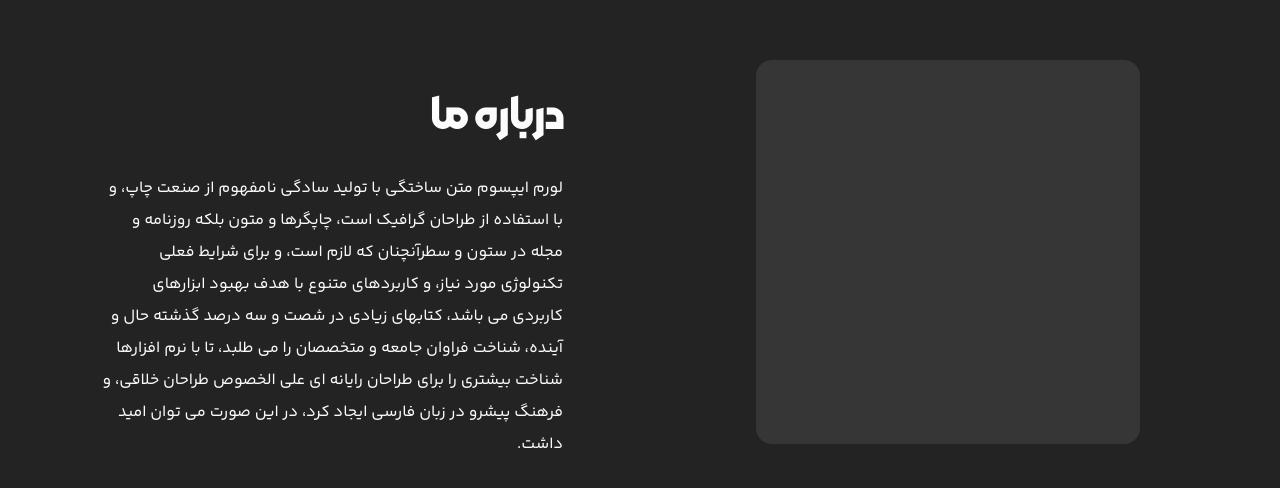
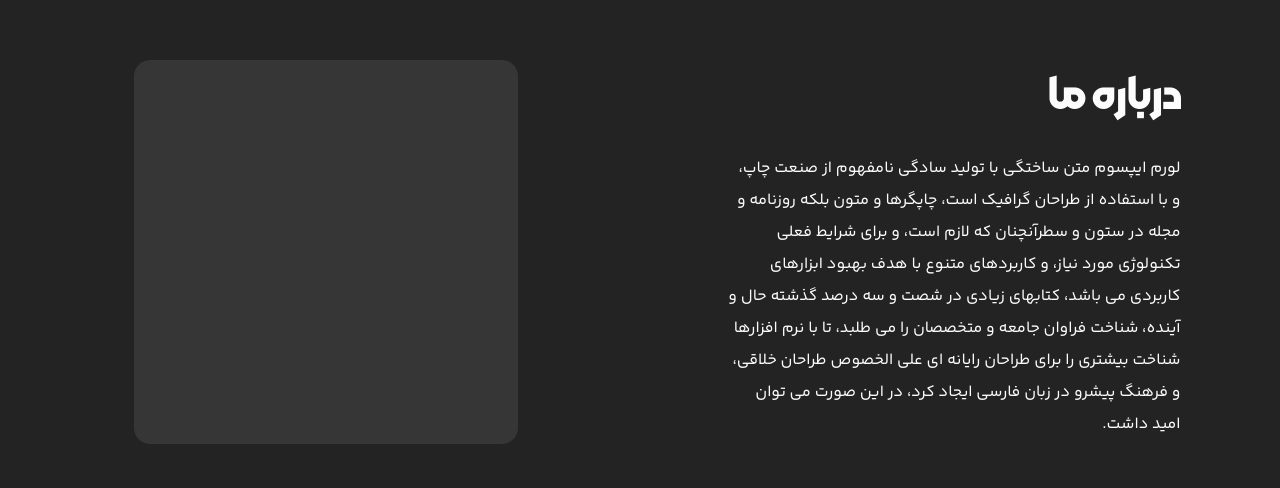
Before and after one commit to FarzadVav/plus-website, a Next.js app: page / in a window 1280 px wide. Shown: the part 1972-2460 px from the top of the page. Built offline with nearby package versions, Linux system fonts and the light colour scheme; a web font is replaced by a local one.

Commit message:
fix AboutSection

```diff
--- a/components/reusable/AboutSection.tsx
+++ b/components/reusable/AboutSection.tsx
@@ -32,9 +32,22 @@ const AboutSection = forwardRef<HTMLDivElement, AboutSectionProps>(
             </div>
           </div>
         )}
-        <div className="wrapper lg:h-screen lg:pt-20 grid grid-cols-1 lg:grid-cols-2">
+        <div className="wrapper lg:h-screen lg:pt-20 grid grid-cols-1 gap-6 lg:grid-cols-2 max-lg:mt-20">
           <div
-            className={`lg:h-full flex justify-center items-center ${isImageLeft ? "" : "max-lg:row-start-1"}`}
+            className={`lg:h-full flex justify-center items-center ${isImageLeft ? "max-lg:row-start-2" : "max-lg:row-start-1"}`}
+          >
+            {isImageLeft ? (
+              <div className="lg:w-3/4">
+                <h3 className="heading max-lg:text-center">{title}</h3>
+                <p className="leading-loose mt-3 lg:mt-6 max-lg:text-center">{description}</p>
+              </div>
+            ) : (
+              <div className="size-96 rounded-lg bg-card"></div>
+            )}
+          </div>
+
+          <div
+            className={`h-full flex justify-center items-center ${isImageLeft ? "max-lg:row-start-1" : "max-lg:row-start-2"}`}
           >
             {isImageLeft ? (
               <div className="size-96 rounded-lg bg-card"></div>
@@ -43,19 +56,6 @@ const AboutSection = forwardRef<HTMLDivElement, AboutSectionProps>(
                 <h3 className="heading max-lg:text-center">{title}</h3>
                 <p className="leading-loose mt-3 lg:mt-6 max-lg:text-center">{description}</p>
               </div>
-            )}
-          </div>
-
-          <div
-            className={`h-full flex justify-center items-center mt-5 ${isImageLeft ? "" : "max-lg:row-start-2 mb-5"}`}
-          >
-            {isImageLeft ? (
-              <div className="lg:w-3/4">
-                <h3 className="heading max-lg:text-center">{title}</h3>
-                <p className="leading-loose mt-3 lg:mt-6 max-lg:text-center">{description}</p>
-              </div>
-            ) : (
-              <div className="size-96 rounded-lg bg-card"></div>
             )}
           </div>
         </div>
```
